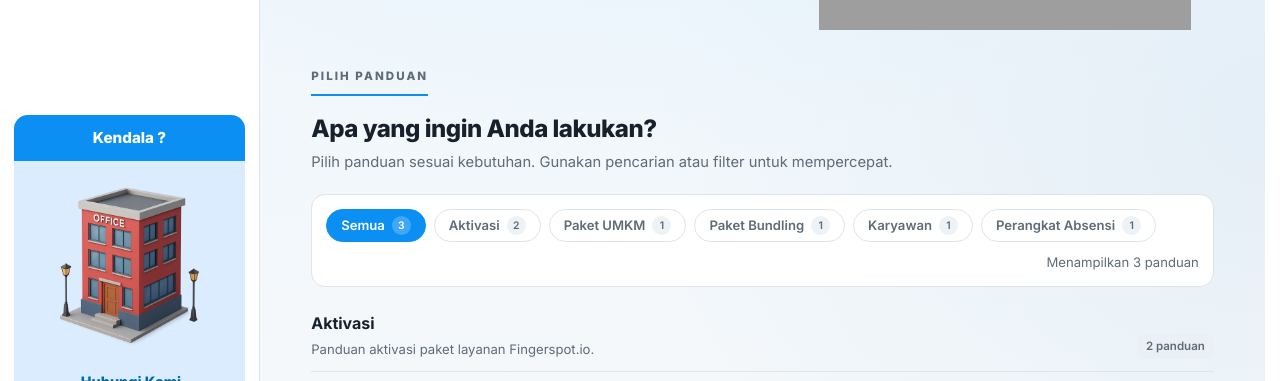
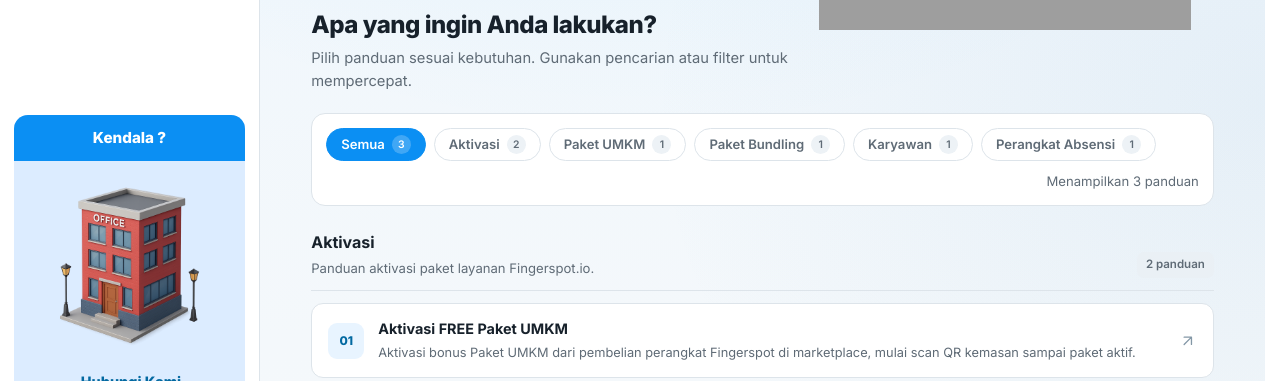
Before and after one commit to toriqayataalmukhorobin-del/toriqayataalmukhorobin-del.github.io, a plain HTML site: page index.html in a window 1280 px wide. Shown: the part 363-744 px from the top of the page. Drawn offline with Linux system fonts and the light colour scheme; grey boxes are pictures that could not be loaded.

Commit message:
Naikkan bagian pilih panduan tanpa menggeser ilustrasi

```diff
--- a/index.html
+++ b/index.html
@@ -224,7 +224,17 @@ main>section,main>footer{flex-shrink:0}
  .hero{grid-template-columns:minmax(0,1fr);min-height:0;gap:8px;padding-top:20px;padding-bottom:8px}
  .hero-illustration{max-width:320px}
 }
-</style></head><body>
+</style>
+<style id="guide-section-spacing">
+@media(min-width:1201px){
+ #panduan{margin-top:-84px}
+ #panduan>h2,#panduan>p{max-width:54%}
+}
+@media(max-width:1200px){
+ #panduan{margin-top:4px}
+}
+</style>
+</head><body>
 <header class="top"><button class="burger" id="bg" aria-label="Buka menu" aria-expanded="false" aria-controls="sb"><svg viewBox="0 0 24 24" aria-hidden="true"><path class="menu-icon" d="M4 7h16M4 12h16M4 17h16"/><path class="close-icon" d="m6 6 12 12M18 6 6 18"/></svg></button><img alt="Fingerspot.io" class="h-9 w-auto object-contain sm:h-10" src="assets/images/fingerspot-logo.png" width="500" height="150" fetchpriority="high" decoding="async"/><div class="sp"></div>
 <label class="search"><svg viewBox="0 0 24 24"><circle cx="11" cy="11" r="7"/><path d="m20 20-3.5-3.5"/></svg><input id="q" type="search" enterkeyhint="search" placeholder="Ketik untuk mencari" aria-label="Cari panduan" autocomplete="off"/></label></header>
 <div class="layout">
```
